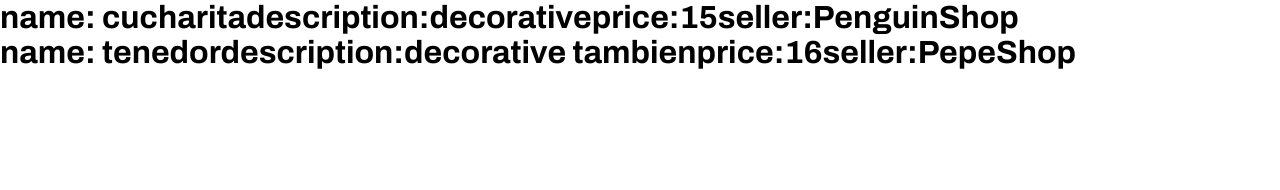
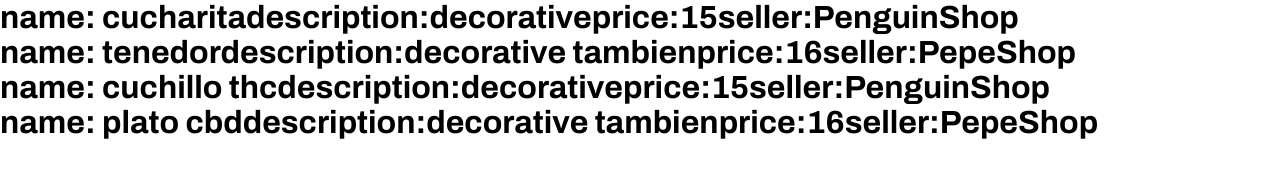
Before and after one commit to ItCrowdZombie/frontend_Green-Go, a React (Create React App) app: page / in a window 1280 px wide. Shown: the part 169-359 px from the top of the page. Built offline with nearby package versions, Linux system fonts and the light colour scheme.

Commit message:
products fake

```diff
--- a/src/service.js
+++ b/src/service.js
@@ -1,22 +1,29 @@
-
-
 const cards = [
   {
     name: "cucharita",
-      seller:{name:"PenguinShop", id:1},
+    seller: { name: "PenguinShop", id: 1 },
     price: 15,
-      description: "decorative" ,
-
+    description: "decorative",
   },
   {
     name: "tenedor",
-      seller:{name:"PepeShop", id:2},
+    seller: { name: "PepeShop", id: 2 },
     price: 16,
-      description: "decorative tambien" ,
-
+    description: "decorative tambien",
   },
-
-]
+  {
+    name: "cuchillo thc",
+    seller: { name: "PenguinShop", id: 1 },
+    price: 15,
+    description: "decorative",
+  },
+  {
+    name: "plato cbd",
+    seller: { name: "PepeShop", id: 2 },
+    price: 16,
+    description: "decorative tambien",
+  },
+];
 
 export async function getAllCards() {
   return cards;
```
Lines whose indentation alone changed are shown as unchanged.
